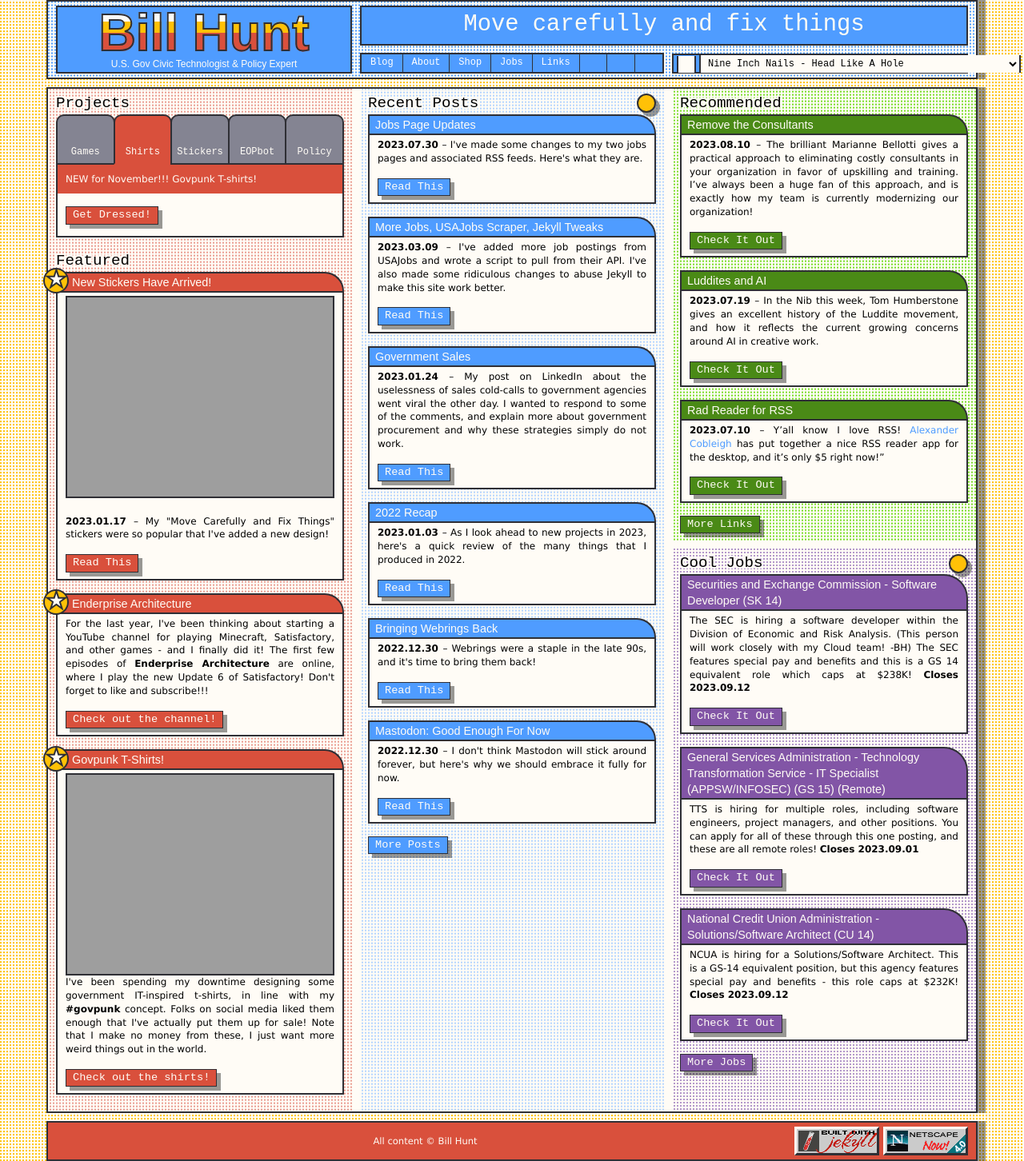
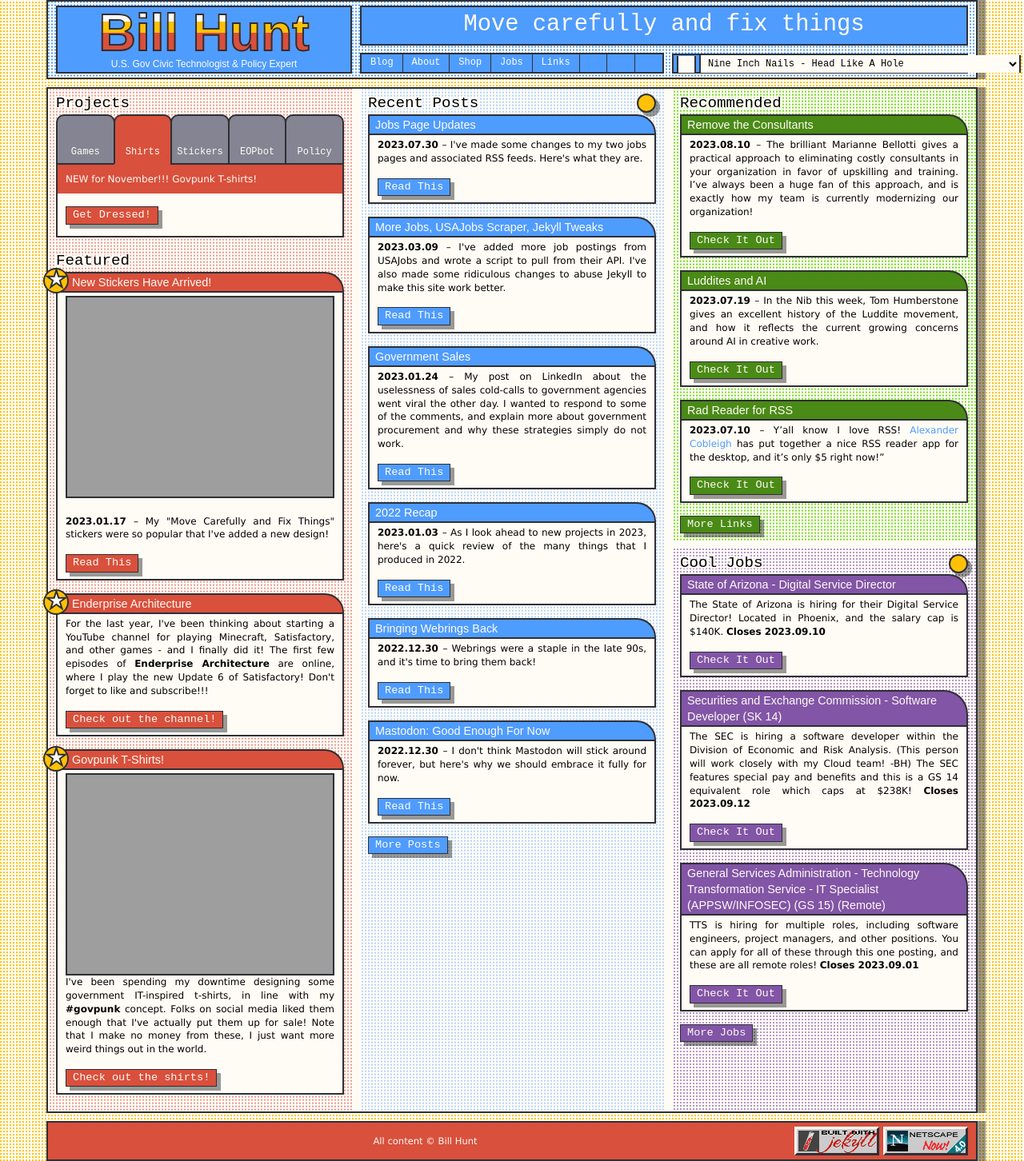
Before and after one commit to krusynth/billhunt.dev, a Jekyll site: the page built from index.md, in a window 1280 px wide. Shown: the whole page at 80% size. Built offline with Jekyll 4.4.1, drawn with Linux system fonts in a browser that asks for light colours; some web fonts are replaced.

Commit message:
Update jobs.

```diff
--- a/_data/usajobs.yml
+++ b/_data/usajobs.yml
@@ -1,3 +1,13 @@
+- id: 'AZ-520206'
+  posted: '2023-08-30T00:00:00'
+  closes: '2023-09-10T23:59:59'
+  agency: 'State of Arizona'
+  title: 'Digital Service Director'
+  url: https://www.azstatejobs.gov/jobs/digital-service-director-remote-options-arizona-united-states-phoenix
+  remote: false
+  source: other
+  content: >-
+    The State of Arizona is hiring for their Digital Service Director! Located in Phoenix, and the salary cap is $140K.
 - id: '746108400'
   posted: '2023-08-29T10:32:46.5600'
   closes: '2023-09-12T23:59:59.9970'
```
